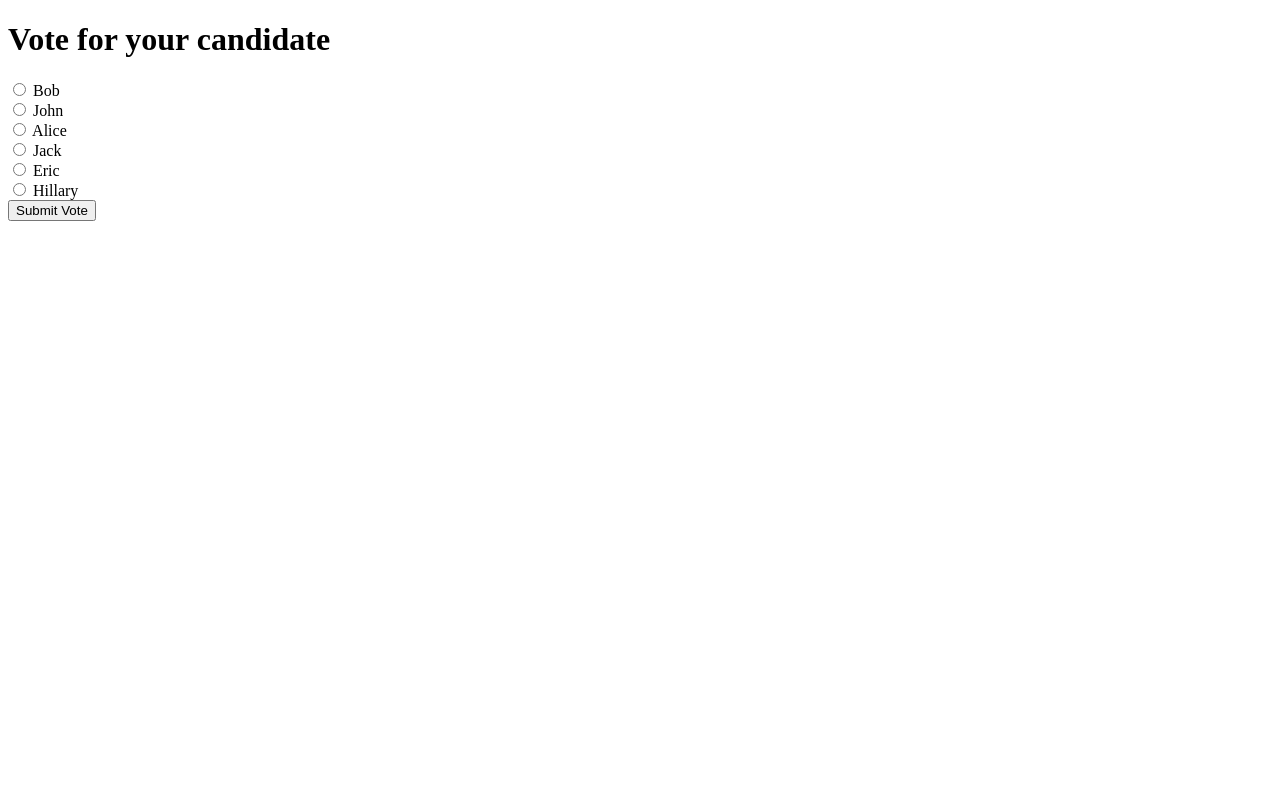
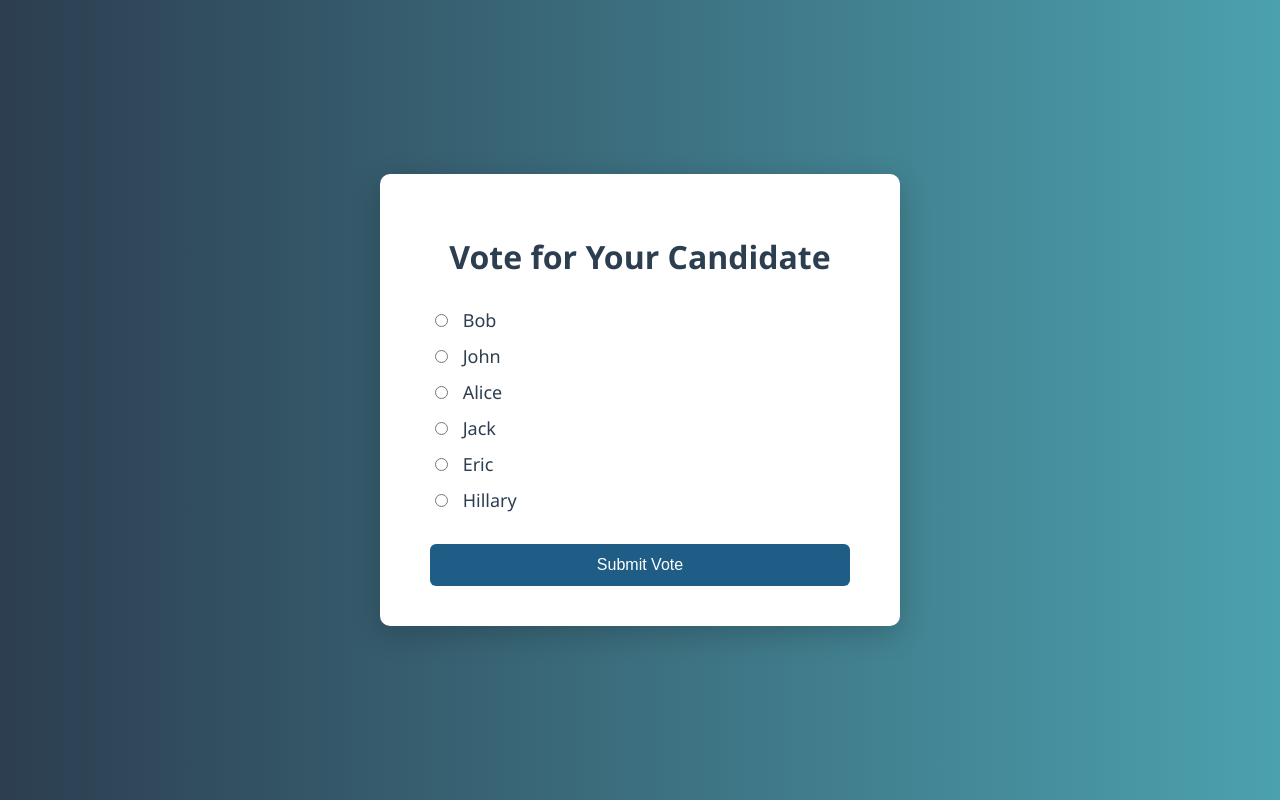
Before and after one commit to Noam-Barzilay/Voting-System, a Flask app: page /vote/1 in a window 1280 px wide. Run offline with Flask 3, Linux system fonts and the light colour scheme.

Commit message:
Update vote screen

```diff
--- a/templates/vote.html
+++ b/templates/vote.html
@@ -1,20 +1,74 @@
 <!DOCTYPE html>
+<html lang="en">
+<head>
+  <meta charset="UTF-8">
+  <title>Vote</title>
+  <style>
+    body {
+      margin: 0;
+      height: 100vh;
+      background: linear-gradient(to right, #2c3e50, #4ca1af);
+      display: flex;
+      justify-content: center;
+      align-items: center;
+      font-family: 'Segoe UI', Tahoma, Geneva, Verdana, sans-serif;
+      color: white;
+    }
 
-<head>
-    <title>VOTING 2025</title>
+    .box {
+      background: white;
+      padding: 40px 50px;
+      border-radius: 10px;
+      box-shadow: 0px 8px 30px rgba(0, 0, 0, 0.2);
+      color: #2c3e50;
+      text-align: left;
+      width: 420px;
+    }
+
+    .box h1 {
+      text-align: center;
+      margin-bottom: 30px;
+    }
+
+    label {
+      display: block;
+      margin: 12px 0;
+      font-size: 18px;
+    }
+
+    input[type="radio"] {
+      margin-right: 10px;
+    }
+
+    button {
+      width: 100%;
+      padding: 12px;
+      background-color: #1f5d87;
+      color: white;
+      border: none;
+      border-radius: 6px;
+      font-size: 16px;
+      cursor: pointer;
+      margin-top: 20px;
+    }
+
+    button:hover {
+      background-color: #14405e;
+    }
+  </style>
 </head>
-
 <body>
-    <h1>Vote for your candidate</h1>
+  <div class="box">
+    <h1>Vote for Your Candidate</h1>
     <form action="/vote/{{ user_id }}" method="post">
-        <input type="radio" name="option" value="Bob" required> Bob<br>
-        <input type="radio" name="option" value="John"> John<br>
-        <input type="radio" name="option" value="Alice"> Alice<br>
-        <input type="radio" name="option" value="Jack"> Jack<br>
-        <input type="radio" name="option" value="Eric"> Eric<br>
-        <input type="radio" name="option" value="Hillary"> Hillary<br>
-        <button type="submit">Submit Vote</button>
+      <label><input type="radio" name="option" value="Bob" required> Bob</label>
+      <label><input type="radio" name="option" value="John"> John</label>
+      <label><input type="radio" name="option" value="Alice"> Alice</label>
+      <label><input type="radio" name="option" value="Jack"> Jack</label>
+      <label><input type="radio" name="option" value="Eric"> Eric</label>
+      <label><input type="radio" name="option" value="Hillary"> Hillary</label>
+      <button type="submit">Submit Vote</button>
     </form>
+  </div>
 </body>
-
 </html>
```
